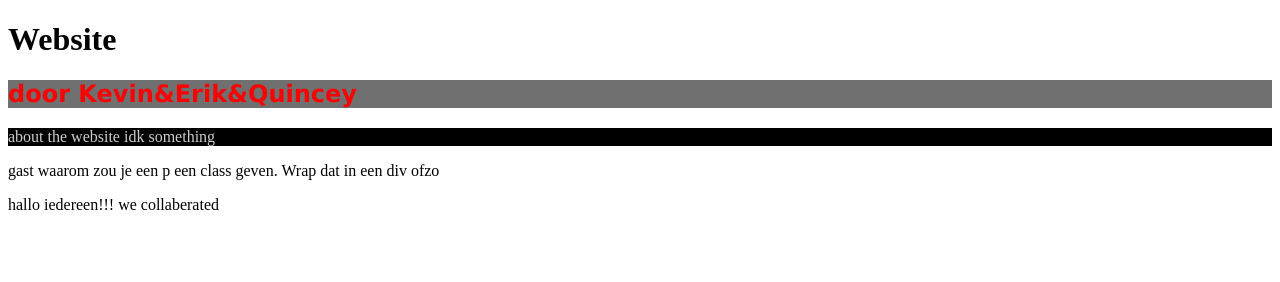
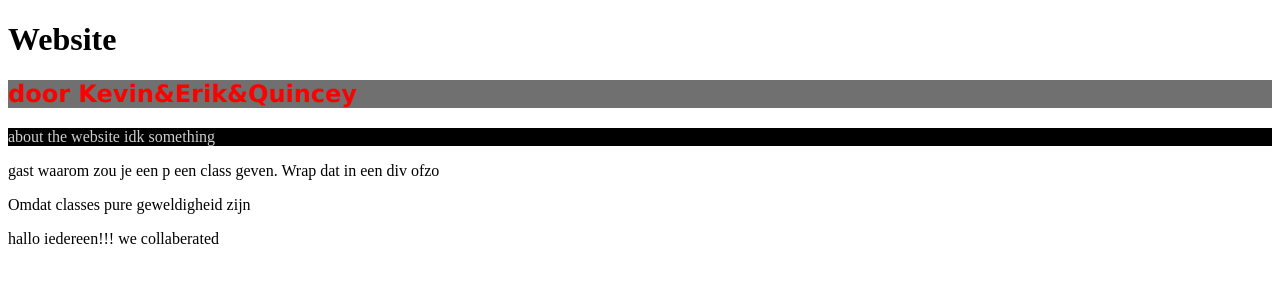
Before and after one commit to KevindeMeijer/OPEN-ICT, a plain HTML site: page index.html in a window 1280 px wide. Drawn offline with Linux system fonts and the light colour scheme.

Commit message:
Update index.html

```diff
--- a/index.html
+++ b/index.html
@@ -17,6 +17,7 @@
         <p class="main">about the website idk something</p>
         <div class="acid">
             <p>gast waarom zou je een p een class geven. Wrap dat in een div ofzo </p>
+            <p>Omdat classes pure geweldigheid zijn</p>
         </div>
     </div>
     <div>
```
